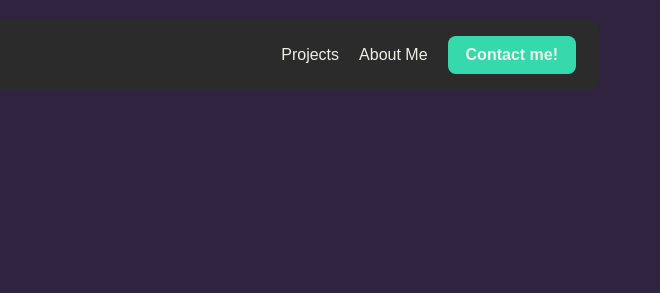
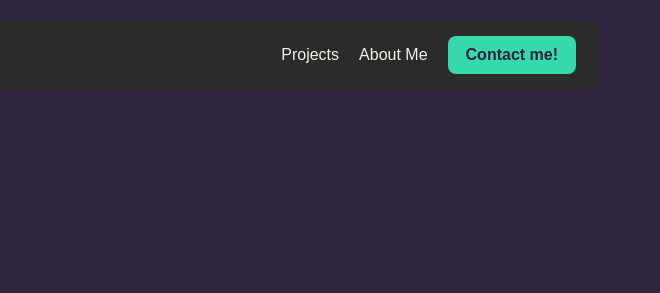
Before and after one commit to w-oby/webdev_project, a plain HTML site: page index.html in a window 1280 px wide. Shown: the top 293 px of the page, 620-1280 px from the left. Drawn offline with Linux system fonts and the light colour scheme.

Commit message:
Added override for color of primary CTA button

```diff
--- a/css/style.css
+++ b/css/style.css
@@ -61,6 +61,11 @@ nav {
     color: #F0EEE9;
 }
 
+/* Override for CTA button color */
+.nav_right a.cta_button {
+    color: #2F2340;
+}
+
 section {
     padding: 80px 60px;
 }
```
